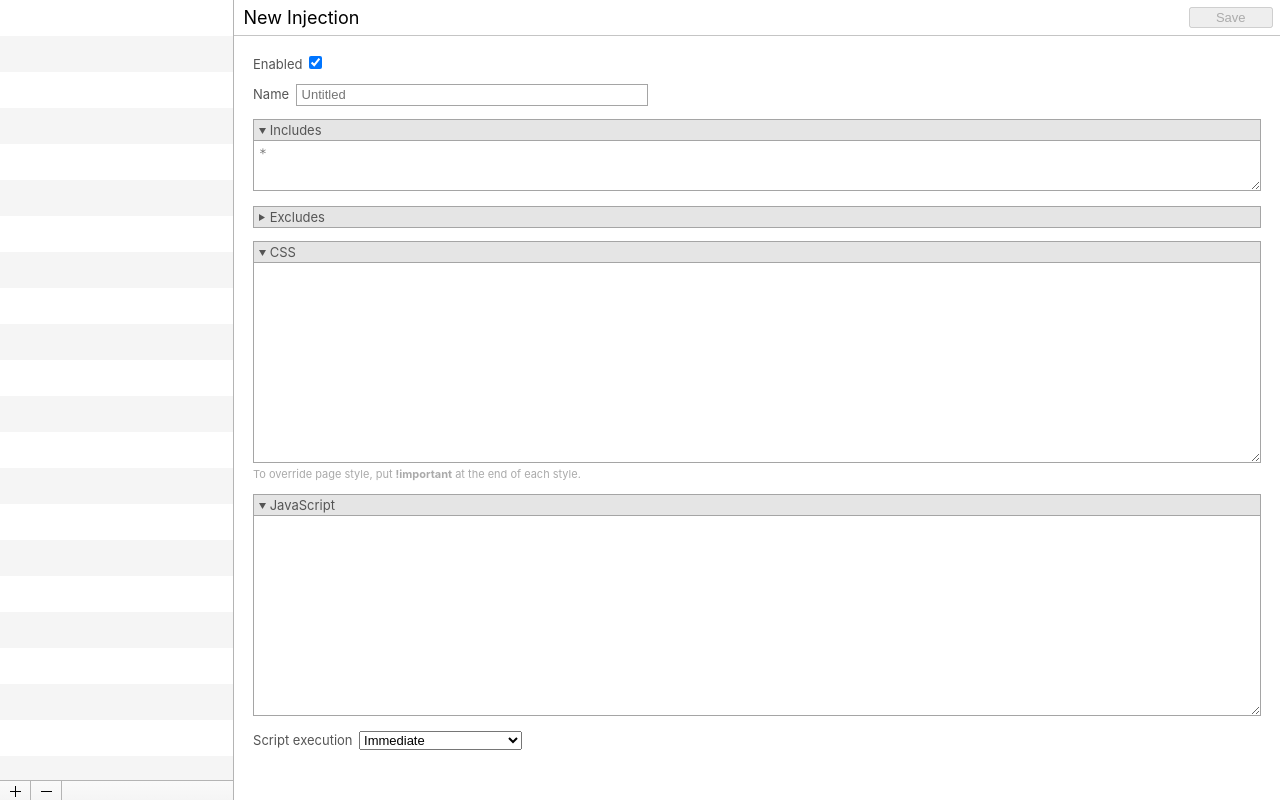
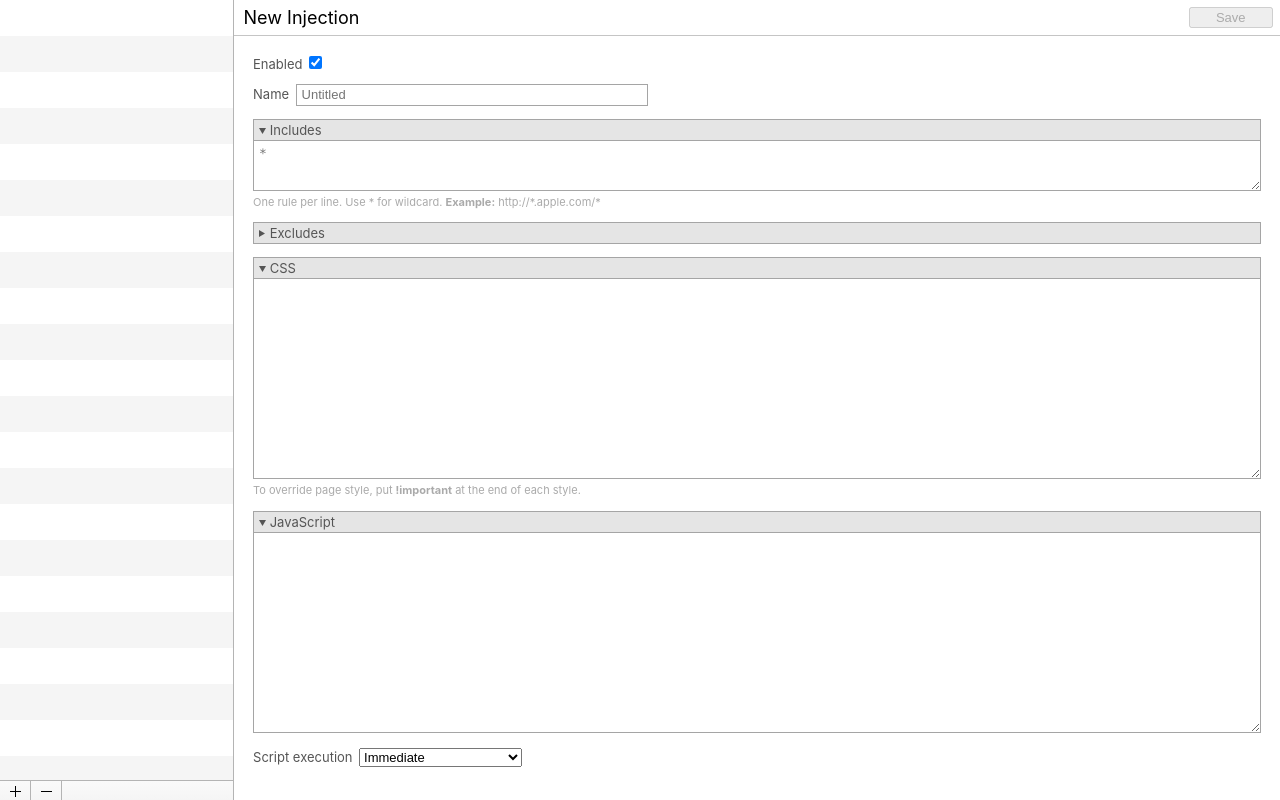
Before and after one commit to tsbehlman/injector-native, a plain HTML site: page Injector/manager/index.html in a window 1280 px wide. Drawn offline with Linux system fonts and the light colour scheme.

Commit message:
Add missing help text to manager

```diff
--- a/Injector/manager/index.html
+++ b/Injector/manager/index.html
@@ -42,6 +42,10 @@
 						Includes
 					</label>
 					<textarea name="includes" id="includes" placeholder="*"></textarea>
+					<span class="description">
+						One rule per line. Use * for wildcard.
+						<span class="fragment"><strong>Example:</strong> http://*.apple.com/*</span>
+					</span>
 				</p>
 				<p>
 					<label class="collapsible hidden" id="label-excludes" for="excludes">
```
